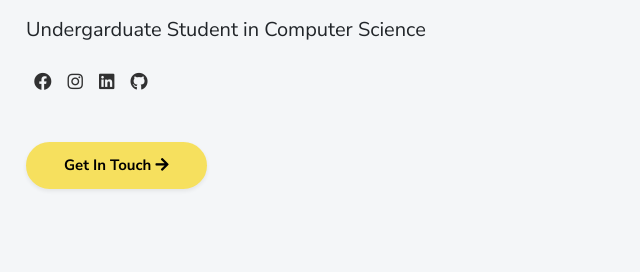
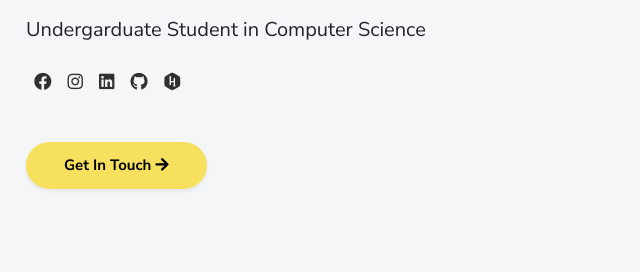
Before and after one commit to ALIRAZA47/cv, a plain HTML site: page index.html in a window 1280 px wide. Shown: the part 260-532 px from the top of the page, 626-1266 px from the left. Drawn offline with Linux system fonts and the light colour scheme.

```diff
--- a/index.html
+++ b/index.html
@@ -63,6 +63,7 @@
                   <li class="nav-item"><a class="nav-link" href="https://www.instagram.com/ali_razakhann" title="Instagram"><i class="fab fa-instagram"></i><span class="menu-title sr-only">Instagram</span></a></li>
                   <li class="nav-item"><a class="nav-link" href="https://www.linkedin.com/in/khanaliraza/" title="LinkedIn"><i class="fab fa-linkedin"></i><span class="menu-title sr-only">LinkedIn</span></a></li>
                   <li class="nav-item"><a class="nav-link" href="https://github.com/ALIRAZA47/" title="Github"><i class="fab fa-github"></i><span class="menu-title sr-only">Github</span></a></li>
+                  <li class="nav-item"><a class="nav-link" href="https://www.hackerrank.com/raza2018" title="HackerRank"><i class="fab fa-hackerrank"></i><span class="menu-title sr-only">HackerRank</span></a></li>
                 </ul>
               </nav>
             </div>
```
